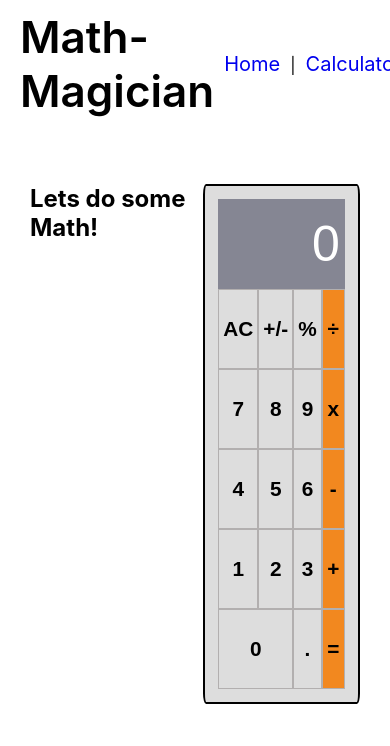
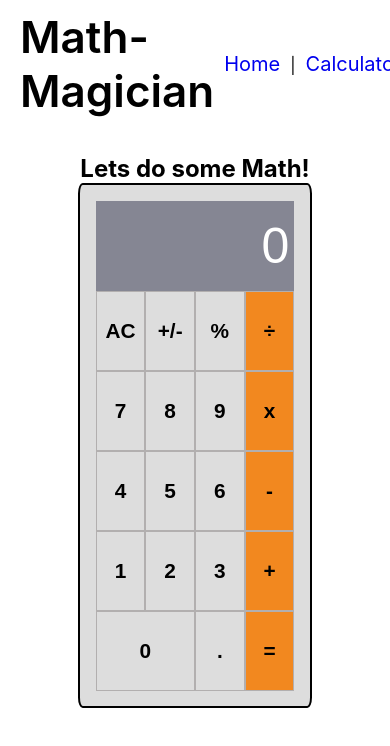
Before and after one commit to Fahim-Khan-P/Math-magician, a React (Create React App) app: page /calculator in a window 390 px wide. Shown: the top 746 px of the page. Built offline with nearby package versions, Linux system fonts and the light colour scheme.

Commit message:
Add media querie!

```diff
--- a/src/App.css
+++ b/src/App.css
@@ -1,3 +1,4 @@
+/* stylelint-disable block-closing-brace-empty-line-before */
 * {
   margin: 0;
   padding: 0;
@@ -123,3 +124,12 @@ button:hover {
   justify-content: space-between;
   padding: 30px;
 }
+
+@media (max-width: 768px) {
+  .claculatorView {
+    flex-direction: column;
+    align-items: center;
+    padding: 0;
+
+  }
+}
```
